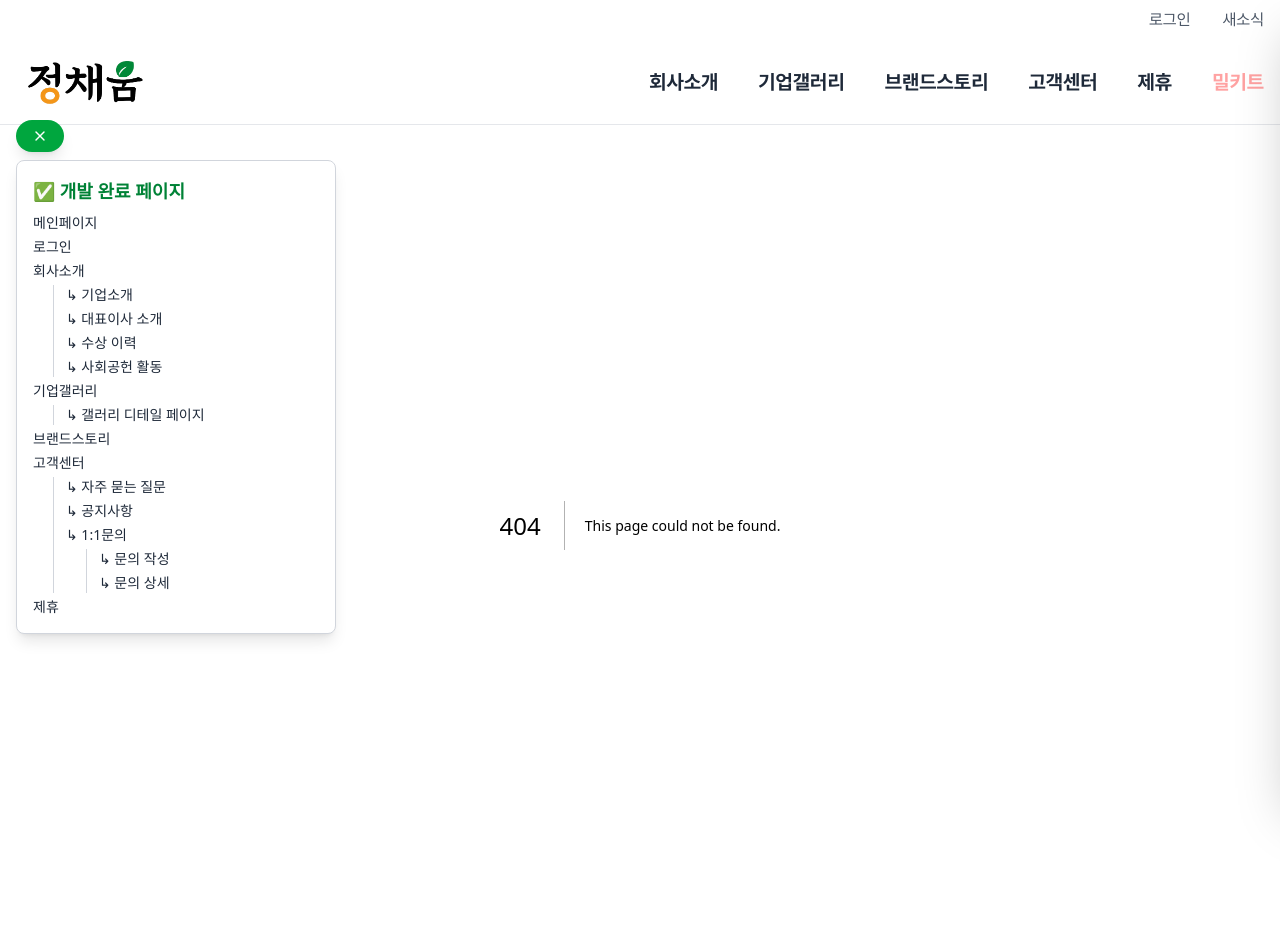
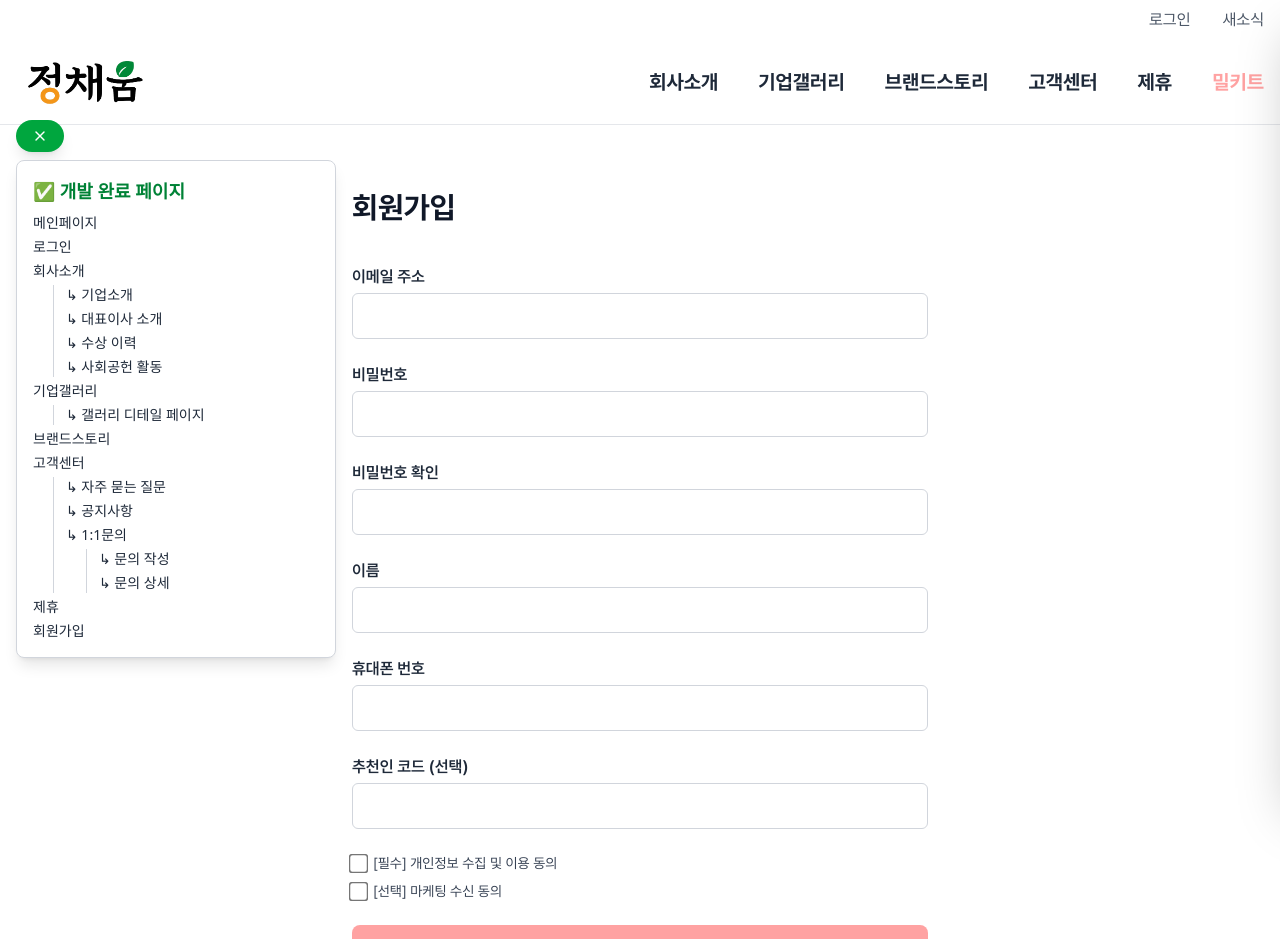
Before and after one commit to ogto/mealk, a Next.js app: page /signup in a window 1280 px wide. Before the commit this address had no page. Shown: the top 939 px of the page. Built offline with nearby package versions, Linux system fonts and the light colour scheme.

Commit message:
[feature] signup & layout content min-h size 100vh -> 75vh

```diff
--- a/src/app/help/HelpPageClient.tsx
+++ b/src/app/help/HelpPageClient.tsx
@@ -29,7 +29,7 @@ export default function HelpPage() {
   };
 
   return (
-    <div className="bg-white min-h-screen px-4 py-16 max-w-[1280px] mx-auto">
+    <div className="bg-white px-4 py-16 max-w-[1280px] mx-auto">
       <h1 className="text-3xl font-bold mb-8 text-center text-black">고객센터</h1>
 
       {/* 탭 버튼 */}
--- a/src/app/inquiry/[id]/page.tsx
+++ b/src/app/inquiry/[id]/page.tsx
@@ -47,11 +47,11 @@ export default function InquiryDetailPage() {
   }
 
   return (
-    <div className="min-h-screen bg-white px-4 py-16 max-w-3xl mx-auto">
+    <div className="bg-white px-4 py-16 max-w-3xl mx-auto">
       <div className="mb-6">
         <button
           onClick={() => router.push('/help?tab=3')}
-          className="text-sm text-red-400 hover:underline"
+          className="text-md text-red-300"
         >
           ← 목록으로
         </button>
--- a/src/app/inquiry/write/page.tsx
+++ b/src/app/inquiry/write/page.tsx
@@ -21,7 +21,7 @@ export default function InquiryWritePage() {
   };
 
   return (
-    <div className="min-h-screen bg-white px-4 py-16 max-w-xl mx-auto">
+    <div className="bg-white px-4 py-16 max-w-xl mx-auto">
       <h1 className="text-2xl font-bold text-gray-800 mb-6">1:1 문의 작성</h1>
 
       <form onSubmit={handleSubmit} className="space-y-6">
--- a/src/app/layout.tsx
+++ b/src/app/layout.tsx
@@ -19,7 +19,7 @@ export default function RootLayout({
       <body className="w-full overflow-x-hidden bg-white text-black font-sans">
         <DevNote />
         <Header />
-        <main className="w-full min-h-screen">{children}</main>
+        <main className="w-full min-h-[75vh]">{children}</main>
         <Footer />
       </body>
     </html>
--- a/src/app/login/page.tsx
+++ b/src/app/login/page.tsx
@@ -4,7 +4,7 @@ import Image from 'next/image';
 
 export default function LoginPage() {
   return (
-    <div className="min-h-screen bg-white flex flex-col items-center justify-center px-4 py-24 md:py-0">
+    <div className="bg-white flex flex-col items-center justify-center px-4 py-24">
       {/* 타이틀 */}
       <h1 className="text-3xl font-bold text-gray-800 mb-2 flex items-center justify-center">
         정성을 채우는 한 끼🍱
@@ -51,7 +51,7 @@ export default function LoginPage() {
         {/* 회원가입 링크 */}
         <div className="text-center text-base mt-4 text-gray-700">
           계정이 없으신가요?{' '}
-          <a href="#" className="text-green-600 font-semibold hover:underline">회원가입</a>
+          <a href="/signup" className="text-red-300 font-semibold hover:underline">회원가입</a>
         </div>
       </form>
       <div className="mt-8 w-full max-w-sm rounded-xl overflow-hidden shadow-lg">
--- a/src/app/partnership/page.tsx
+++ b/src/app/partnership/page.tsx
@@ -5,7 +5,7 @@ import PartnershipForm from "./components/PartnershipForm";
 
 export default function PartnershipPage() {
   return (
-    <div className="min-h-screen bg-white px-4 py-16 max-w-[640px] mx-auto">
+    <div className="bg-white px-4 py-16 max-w-[640px] mx-auto">
       <h1 className="text-3xl font-bold text-center text-black mb-8">제휴문의</h1>
       <PartnershipForm />
     </div>
--- /dev/null
+++ b/src/app/signup/components/SignUpForm.tsx
@@ -0,0 +1,205 @@
+'use client'
+
+import { useState } from 'react'
+
+export default function SignUpForm() {
+  const [form, setForm] = useState({
+    email: '',
+    password: '',
+    confirmPassword: '',
+    name: '',
+    phone: '',
+    referralCode: '',
+    agreeTerms: false,
+    agreeMarketing: false,
+  })
+
+  const [errors, setErrors] = useState({
+    email: '',
+    password: '',
+    confirmPassword: '',
+    phone: '',
+  })
+
+  const validateSingleField = (field: string, value: string): string => {
+    switch (field) {
+      case 'email':
+        return /^[^\s@]+@[^\s@]+\.[^\s@]+$/.test(value)
+          ? ''
+          : '올바른 메일 형식으로 입력해주세요.'
+      case 'password':
+        return /^(?=.*[A-Za-z])(?=.*\d)(?=.*[@$!%*#?&]).{8,}$/.test(value)
+          ? ''
+          : '최소 8자의 영문, 숫자, 특수문자를 입력해주세요.'
+      case 'confirmPassword':
+        return value === form.password
+          ? ''
+          : '비밀번호와 비밀번호 확인이 일치하지 않습니다.'
+      case 'phone':
+        return /^\d{10,11}$/.test(value)
+          ? ''
+          : '올바른 휴대폰 번호를 입력해주세요.'
+      default:
+        return ''
+    }
+  }
+
+  const handleChange = (field: string, value: string | boolean) => {
+    setForm(prev => ({ ...prev, [field]: value }))
+  }
+
+  const handleBlur = (field: string) => {
+    const value = form[field as keyof typeof form]
+    if (typeof value === 'string') {
+      const error = validateSingleField(field, value)
+      setErrors(prev => ({ ...prev, [field]: error }))
+    }
+  }
+
+  const handleSubmit = (e: React.FormEvent) => {
+    e.preventDefault()
+    const fieldsToValidate = ['email', 'password', 'confirmPassword', 'phone']
+    const newErrors = { ...errors }
+
+    fieldsToValidate.forEach(field => {
+      const value = form[field as keyof typeof form]
+      if (typeof value === 'string') {
+        newErrors[field as keyof typeof newErrors] = validateSingleField(field, value)
+      }
+    })
+
+    setErrors(newErrors)
+    const hasError = Object.values(newErrors).some(e => e)
+    if (!hasError) {
+      console.log('✅ 회원가입 성공:', form)
+    }
+  }
+
+  return (
+    <div className="w-full max-w-xl mx-auto">
+
+      <h2 className="text-3xl font-bold text-gray-900 mb-10">회원가입</h2>
+
+      <form className="space-y-6 w-full" onSubmit={handleSubmit}>
+        <Input
+          label="이메일 주소"
+          placeholder=""
+          value={form.email}
+          error={errors.email}
+          onChange={val => handleChange('email', val)}
+          onBlur={() => handleBlur('email')}
+        />
+        <Input
+          label="비밀번호"
+          type="password"
+          placeholder=""
+          value={form.password}
+          error={errors.password}
+          onChange={val => handleChange('password', val)}
+          onBlur={() => handleBlur('password')}
+        />
+        <Input
+          label="비밀번호 확인"
+          type="password"
+          placeholder=""
+          value={form.confirmPassword}
+          error={errors.confirmPassword}
+          onChange={val => handleChange('confirmPassword', val)}
+          onBlur={() => handleBlur('confirmPassword')}
+        />
+        <Input
+          label="이름"
+          placeholder=""
+          value={form.name}
+          onChange={val => handleChange('name', val)}
+        />
+        <Input
+          label="휴대폰 번호"
+          placeholder=""
+          value={form.phone}
+          error={errors.phone}
+          onChange={val => handleChange('phone', val)}
+          onBlur={() => handleBlur('phone')}
+        />
+        <Input
+          label="추천인 코드 (선택)"
+          placeholder=""
+          value={form.referralCode}
+          onChange={val => handleChange('referralCode', val)}
+        />
+
+        <div className="space-y-2 text-sm text-gray-700">
+          <label className="flex items-center">
+            <input
+              type="checkbox"
+              className="mr-2 scale-150 cursor-pointer"
+              checked={form.agreeTerms}
+              onChange={e => handleChange('agreeTerms', e.target.checked)}
+            />
+            [필수] 개인정보 수집 및 이용 동의
+          </label>
+          <label className="flex items-center">
+            <input
+              type="checkbox"
+              className="mr-2 scale-150 cursor-pointer"
+              checked={form.agreeMarketing}
+              onChange={e => handleChange('agreeMarketing', e.target.checked)}
+            />
+            [선택] 마케팅 수신 동의
+          </label>
+        </div>
+
+        <button
+          type="submit"
+          className="w-full py-3 bg-red-300 text-white rounded-lg text-base font-semibold hover:bg-red-400 transition"
+        >
+          계정 만들기
+        </button>
+
+        <p className="text-center text-sm text-gray-500">
+          이미 계정이 있으신가요?{' '}
+          <a href="/login" className="text-red-300 font-medium hover:underline">
+            로그인
+          </a>
+        </p>
+      </form>
+    </div>
+  )
+}
+
+function Input({
+  label,
+  placeholder,
+  type = 'text',
+  value,
+  error,
+  onChange,
+  onBlur,
+}: {
+  label: string
+  placeholder: string
+  type?: string
+  value: string
+  error?: string
+  onChange: (value: string) => void
+  onBlur?: () => void
+}) {
+  return (
+    <div>
+      <label className="block text-gray-800 font-semibold mb-1">{label}</label>
+      <input
+        type={type}
+        placeholder={placeholder}
+        value={value}
+        onChange={e => onChange(e.target.value)}
+        onBlur={onBlur}
+        className={`w-full px-3 py-3 border text-sm rounded-md text-black placeholder-gray-400 focus:outline-none focus:ring-2 ${
+          error
+            ? 'border-red-500 focus:ring-red-400'
+            : 'border-gray-300 focus:ring-blue-500'
+        }`}
+      />
+      {error && <p className="text-sm text-red-500 mt-1">{error}</p>}
+    </div>
+  )
+}
--- /dev/null
+++ b/src/app/signup/page.jsx
@@ -0,0 +1,11 @@
+'use client';
+
+import SignUpForm from "./components/SignUpForm";
+
+export default function SignupPage() {
+  return (
+    <main className="bg-white flex items-start justify-center px-4 pt-16">
+      <SignUpForm />
+    </main>
+  );
+}
--- a/src/components/DevNote.tsx
+++ b/src/components/DevNote.tsx
@@ -60,6 +60,9 @@ export default function DevNote() {
             <li>
               제휴
             </li>
+            <li>
+              회원가입
+            </li>
           </ul>
         </div>
       )}
--- a/src/components/Footer.tsx
+++ b/src/components/Footer.tsx
@@ -75,8 +75,8 @@ export default function Footer() {
               <h3 className="font-bold text-gray-800">고객상담센터</h3>
               <h4 className="text-2xl font-semibold text-red-300">042-624-7287</h4>
               <h4 className="text-2xl font-semibold text-red-300">042-624-7288</h4>
-              <a href="#" className="inline-block mt-2 px-4 py-2 border border-red-300 text-red-300 rounded hover:bg-red-300 hover:text-white transition">
-                1:1 문의하기
+              <a href="/help?tab=3" className="inline-block mt-2 px-4 py-2 border border-red-300 text-red-300 rounded hover:bg-red-300 hover:text-white transition">
+                1:1 문의
               </a>
               <p className="mt-2 text-gray-500">평일 10:00 ~ 17:00 (점심시간 12:00 ~ 13:00)<br />주말 · 공휴일 휴무</p>
             </div>
--- /dev/null
+++ b/src/firebase/firebase.js
@@ -0,0 +1,18 @@
+// /src/firebase/firebase.js
+import { initializeApp } from 'firebase/app';
+import { getAuth } from 'firebase/auth';
+import { getFirestore } from 'firebase/firestore';
+
+const firebaseConfig = {
+  apiKey: 'YOUR_API_KEY',
+  authDomain: 'YOUR_PROJECT.firebaseapp.com',
+  projectId: 'YOUR_PROJECT_ID',
+  storageBucket: 'YOUR_PROJECT.appspot.com',
+  messagingSenderId: '...',
+  appId: '...',
+};
+
+const app = initializeApp(firebaseConfig);
+
+export const auth = getAuth(app);
+export const db = getFirestore(app);
```
